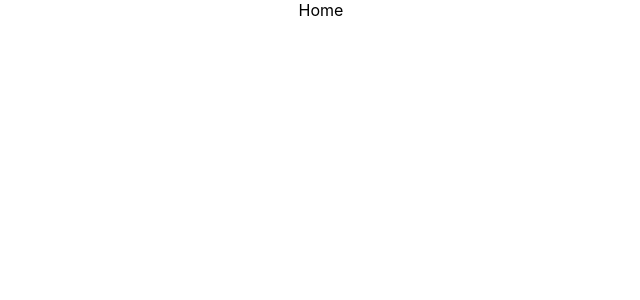
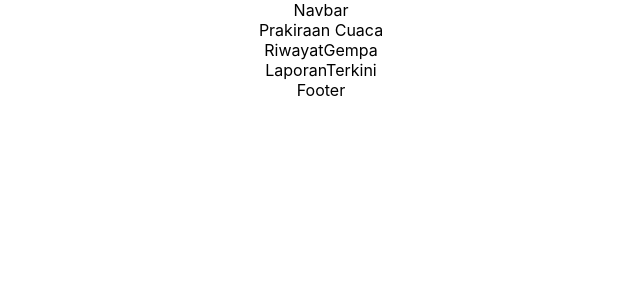
Before and after one commit to devardha/disaster-management, a React (Create React App) app: page / in a window 1280 px wide. Shown: the top 300 px of the page, without its empty margins (319-959 px from the left). Built offline with nearby package versions, Linux system fonts and the light colour scheme.

Commit message:
Initialize components

```diff
--- /dev/null
+++ b/src/components/Footer.tsx
@@ -0,0 +1,5 @@
+const Footer = () => {
+	return <div>Footer</div>;
+};
+
+export default Footer;
--- /dev/null
+++ b/src/components/LaporanTerkini.tsx
@@ -0,0 +1,5 @@
+const LaporanTerkini = () => {
+	return <div>LaporanTerkini</div>;
+};
+
+export default LaporanTerkini;
--- /dev/null
+++ b/src/components/Navbar.tsx
@@ -0,0 +1,5 @@
+const Navbar = () => {
+	return <div>Navbar</div>;
+};
+
+export default Navbar;
--- /dev/null
+++ b/src/components/PrakiraanCuaca.tsx
@@ -0,0 +1,5 @@
+const PrakiraanCuaca = () => {
+	return <div>Prakiraan Cuaca</div>;
+};
+
+export default PrakiraanCuaca;
--- /dev/null
+++ b/src/components/RiwayatGempa.tsx
@@ -0,0 +1,5 @@
+const RiwayatGempa = () => {
+	return <div>RiwayatGempa</div>;
+};
+
+export default RiwayatGempa;
--- a/src/pages/Home.tsx
+++ b/src/pages/Home.tsx
@@ -1,5 +1,19 @@
+import Footer from "../components/Footer";
+import LaporanTerkini from "../components/LaporanTerkini";
+import Navbar from "../components/Navbar";
+import PrakiraanCuaca from "../components/PrakiraanCuaca";
+import RiwayatGempa from "../components/RiwayatGempa";
+
 const Home = () => {
-	return <>Home</>;
+	return (
+		<div>
+			<Navbar />
+			<PrakiraanCuaca />
+			<RiwayatGempa />
+			<LaporanTerkini />
+			<Footer />
+		</div>
+	);
 };
 
 export default Home;
```
